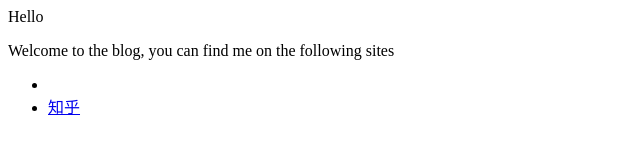
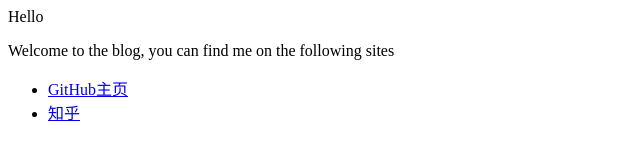
Before and after one commit to uxany/uxany.github.io, a plain HTML site: page index.html in a window 1280 px wide. Shown: the whole page, without its empty margins (0-640 px from the left). Drawn offline with Linux system fonts and the light colour scheme.

Commit message:
Update index.html

```diff
--- a/index.html
+++ b/index.html
@@ -3,7 +3,7 @@
 <p>Welcome to the blog, you can find me on the following sites  </p>
 
 <ul>
-  <li> <a href="https://github.com/uxany"GitHub主页</a> </li>
+  <li> <a href="https://github.com/uxany">GitHub主页</a> </li>
   <li> <a href="https://www.zhihu.com/people/Hussinrain">知乎</a> </li>
 
 </ul>
```
